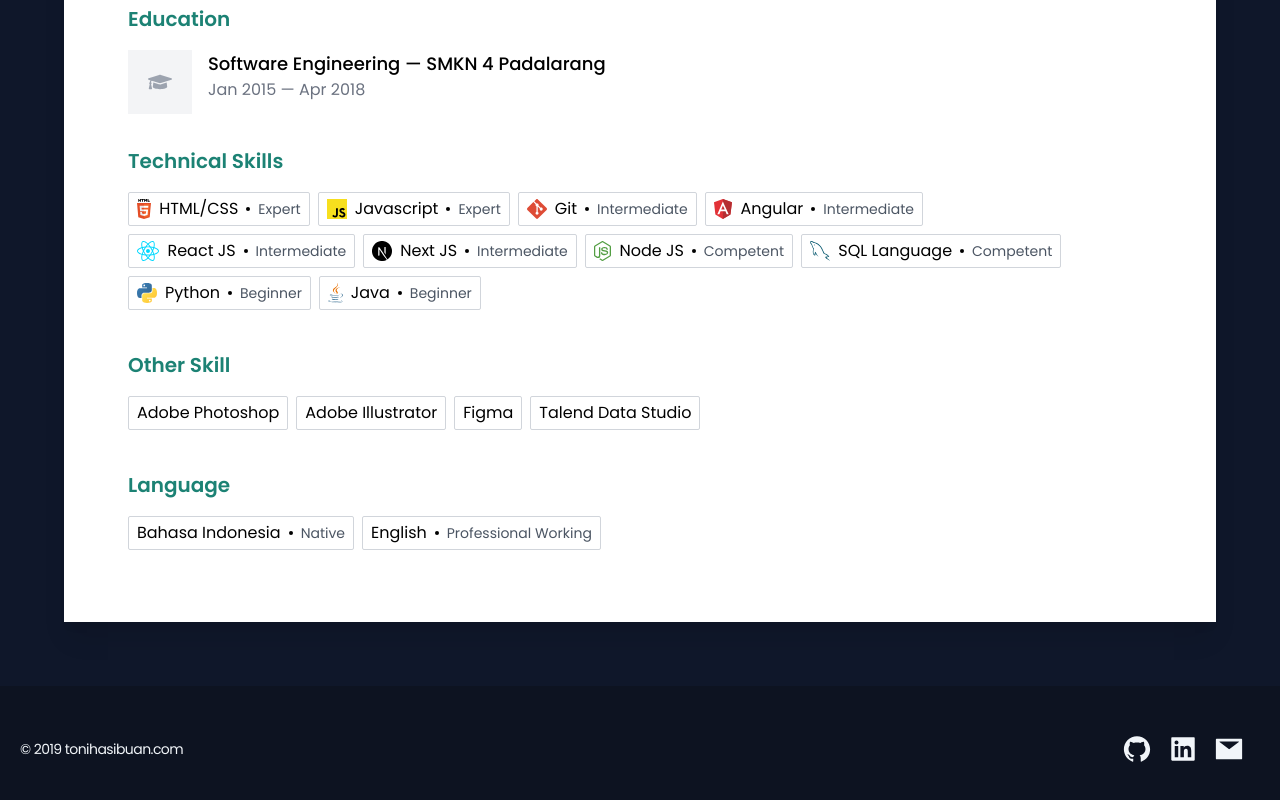
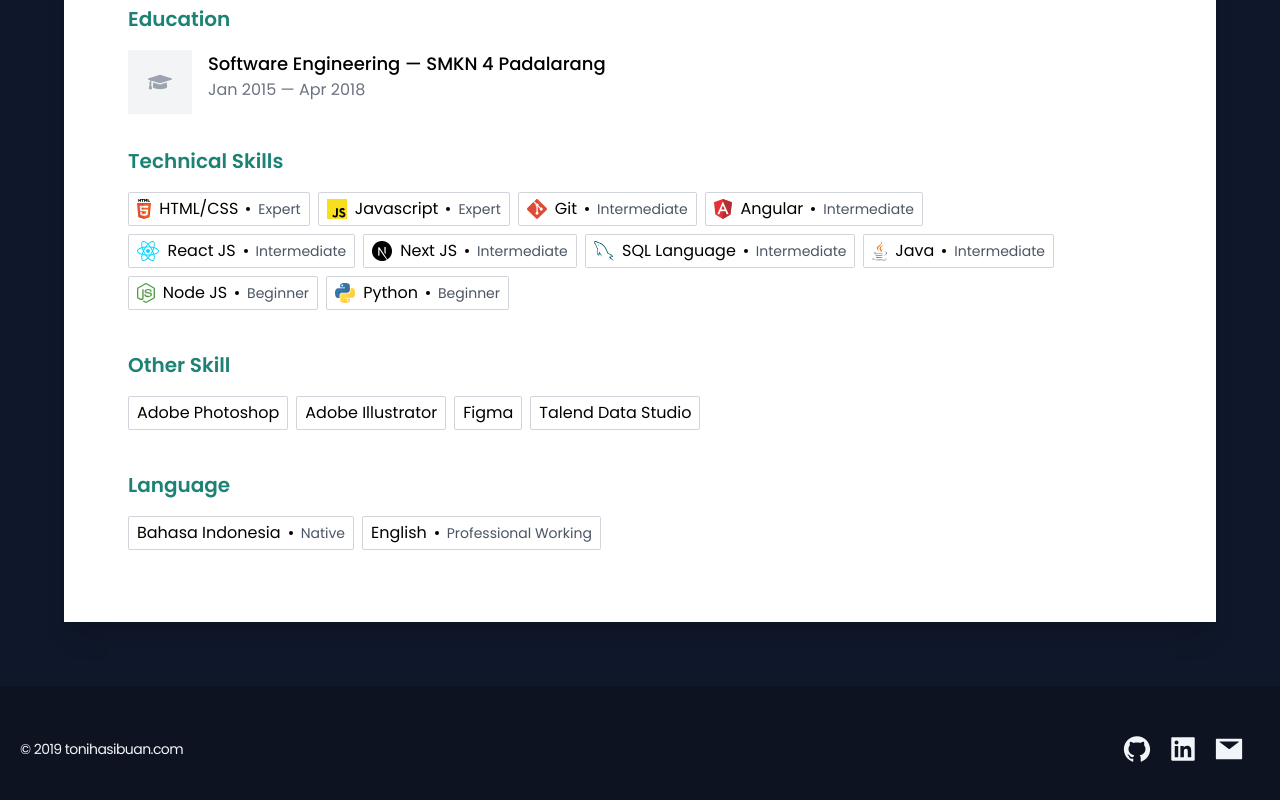
Before and after one commit to tonyhazama/tonihasibuan, a Next.js app: page /cv in a window 1280 px wide. Shown: the part 1442-2242 px from the top of the page. Built offline with nearby package versions, Linux system fonts and the light colour scheme.

Commit message:
updated cv

```diff
--- a/components/landing/skills.js
+++ b/components/landing/skills.js
@@ -7,10 +7,10 @@ const skills = [
   { icon: "angular.svg", title: "Angular", level: "Intermediate" },
   { icon: "react.svg", title: "React JS", level: "Intermediate" },
   { icon: "nextjs.svg", title: "Next JS", level: "Intermediate" },
+  { icon: "mysql.svg", title: "SQL Language", level: "Competent" },
+  { icon: "java.svg", title: "Java", level: "Beginner" },
   { icon: "nodejs.svg", title: "Node JS", level: "Competent" },
-  { icon: "mysql.svg", title: "SQL Language", level: "Competent" },
   { icon: "python.svg", title: "Python", level: "Beginner" },
-  { icon: "java.svg", title: "Java", level: "Beginner" },
 ];
 
 export default function Skills() {
@@ -35,8 +35,8 @@ export default function Skills() {
 const SkillItem = ({title, level, icon}) => {
 
   return (
-    <div className="flex flex-wrap items-center mb-2 p-2 px-4  rounded-sm text-xl ">
-      {icon && <img src={`/static/${icon}`} className="h-8" />}
+    <div className="flex flex-wrap items-center mb-2 p-2 px-4  rounded-sm text-xl " title={title}>
+      {icon && <img src={`/static/${icon}`} className={"h-8 " + (icon === "nextjs.svg" ? "dark:invert" : "")} />}
       {/* <div>{title}</div> */}
       {/* {level && (
         <>
--- a/pages/cv/index.js
+++ b/pages/cv/index.js
@@ -91,10 +91,10 @@ export default function Cv() {
       { icon: "angular.svg", title: "Angular", level: "Intermediate" },
       { icon: "react.svg", title: "React JS", level: "Intermediate" },
       { icon: "nextjs.svg", title: "Next JS", level: "Intermediate" },
-      { icon: "nodejs.svg", title: "Node JS", level: "Competent" },
-      { icon: "mysql.svg", title: "SQL Language", level: "Competent" },
+      { icon: "mysql.svg", title: "SQL Language", level: "Intermediate" },
+      { icon: "java.svg", title: "Java", level: "Intermediate" },
+      { icon: "nodejs.svg", title: "Node JS", level: "Beginner" },
       { icon: "python.svg", title: "Python", level: "Beginner" },
-      { icon: "java.svg", title: "Java", level: "Beginner" },
     ],
     otherSkills: [
       { icon: "", title: "Adobe Photoshop" },
```
